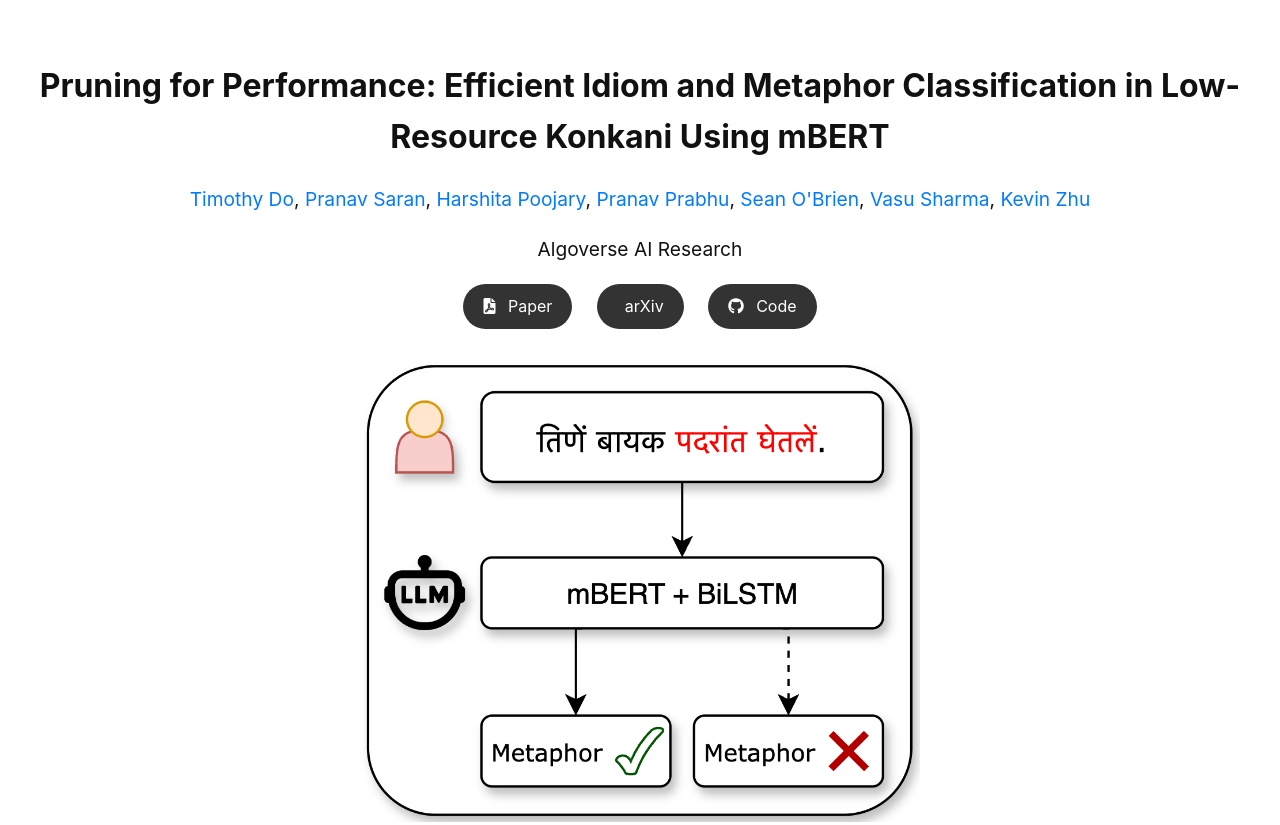
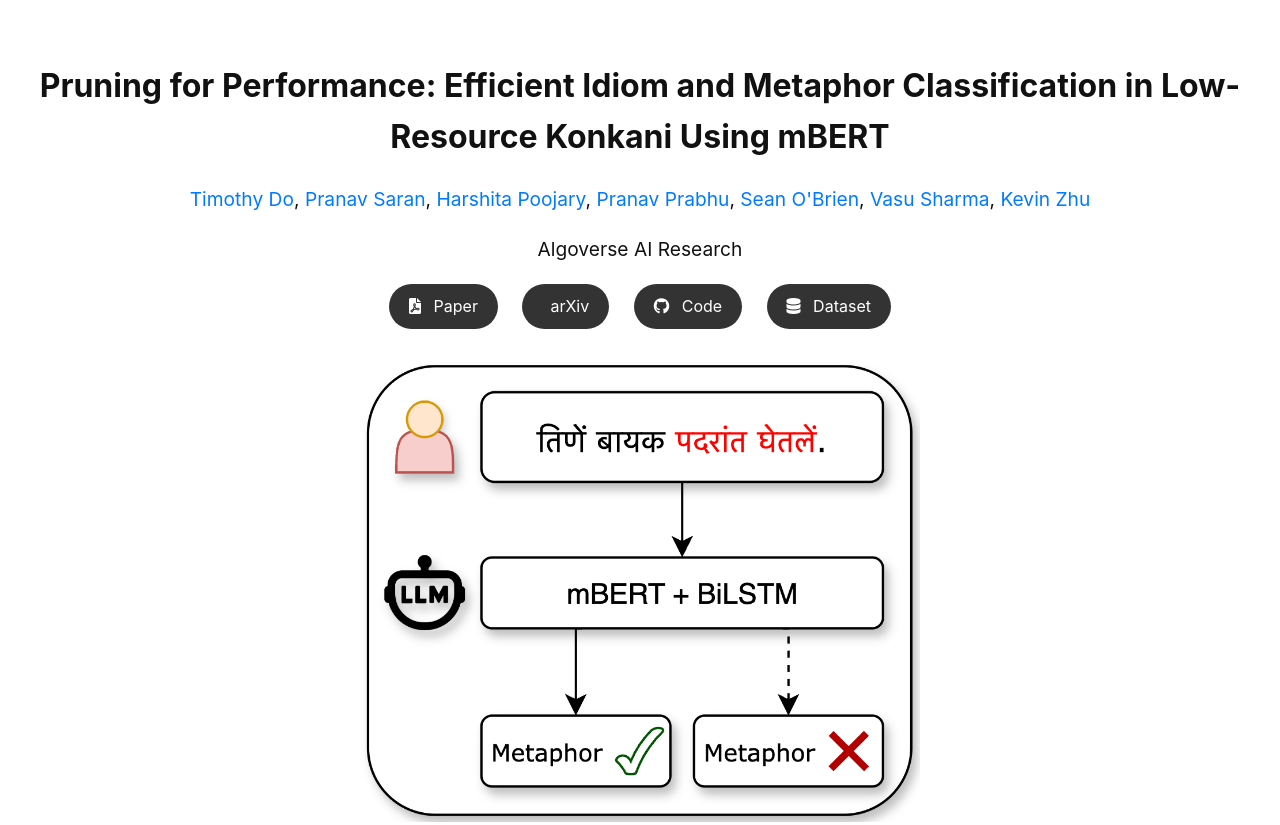
Before and after one commit to t1modo/Algoverse_KonkaniNLP, a plain HTML site: page index.html in a window 1280 px wide. Shown: the top 825 px of the page. Drawn offline with Linux system fonts and the light colour scheme; some icons are missing.

Commit message:
Added Dataset button

```diff
--- a/index.html
+++ b/index.html
@@ -222,6 +222,12 @@
         </span>
         <span>Code</span>
       </a>
+      <a class="btn" href="https://huggingface.co/datasets/pranavsaranaway/Konkani_NLP_Dataset">
+        <span class="icon">
+          <i class="fas fa-database"></i>
+        </span>
+        <span>Dataset</span>
+      </a>
     </div>
   </div>
 
```
